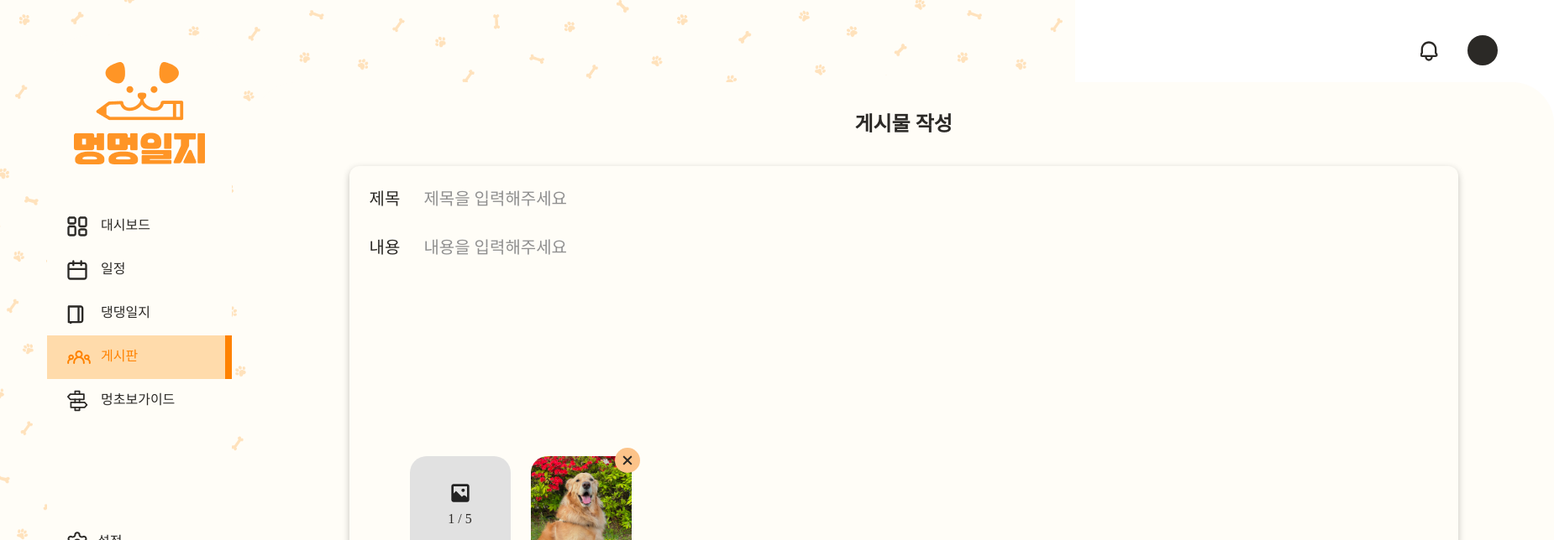
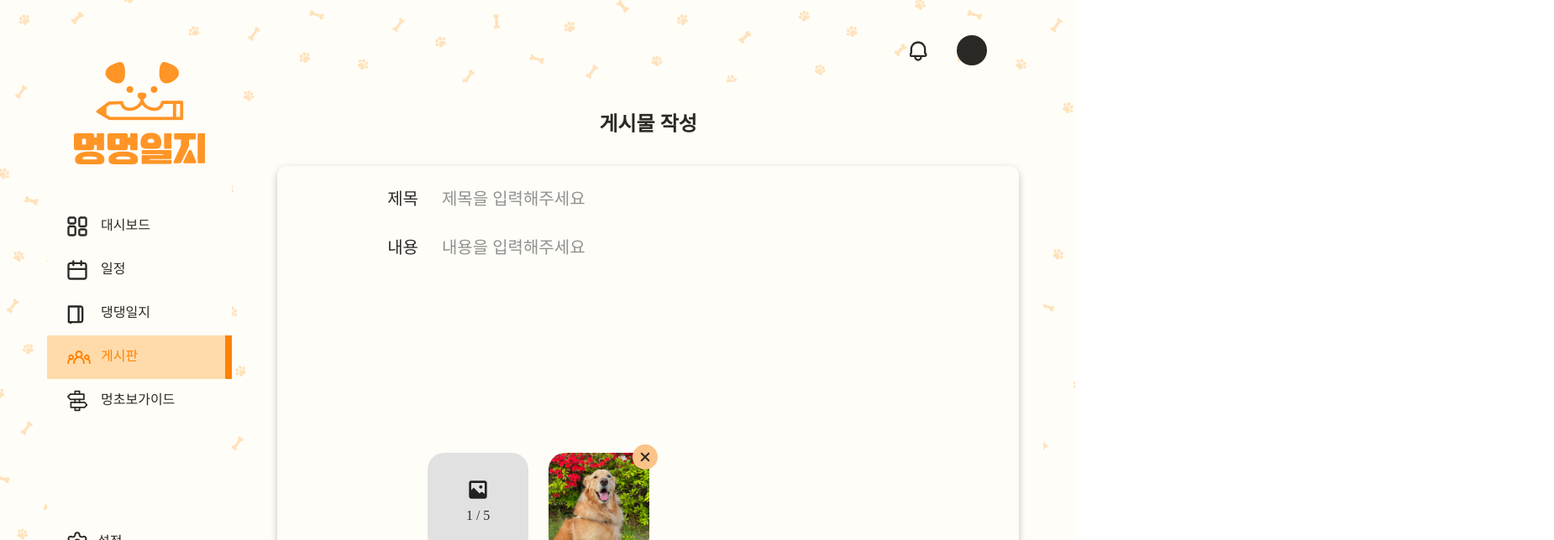
Before and after one commit to run3go/WEB4_5_404TNF_FE, a Next.js app: page /post/1/create in a window 1280 px wide. Shown: the top 644 px of the page at 84% size, 1850 px wide, since content can reach past the window. Built offline with nearby package versions, Linux system fonts and the light colour scheme.

Commit message:
💄Style: 게시글 작성 웹 반응형

```diff
--- a/src/app/post/[category]/create/page.tsx
+++ b/src/app/post/[category]/create/page.tsx
@@ -10,10 +10,10 @@ import MobilePostCreate from '@/components/post/MobilePostCreate';
 export default function PostCreate() {
   return (
     <>
-      <div className="hidden h-[800px] w-[1548px] flex-col items-center rounded-[50px] bg-[var(--color-background)] py-8 sm:flex">
+      <div className="hidden h-full w-full flex-col items-center rounded-[50px] bg-[var(--color-background)] py-8 sm:flex">
         <p className="text-center text-[24px] font-bold">게시물 작성</p>
-        <Card className="scrollbar-hidden mt-8 h-[694px] w-[1320px] overflow-y-auto px-[160px] pt-16">
-          <div className="flex gap-7 text-[20px] font-medium">
+        <Card className="scrollbar-hidden mt-8 h-full w-[69vw] overflow-y-auto pt-16">
+          <div className="flex gap-7 px-[8.37vw] text-[20px] font-medium">
             <label className="shrink-0 text-[20px] font-medium" htmlFor="title">
               제목
             </label>
@@ -23,13 +23,13 @@ export default function PostCreate() {
               placeholder="제목을 입력해주세요"
             />
           </div>
-          <div className="flex gap-7 pt-7 text-[20px] font-medium">
+          <div className="flex gap-7 px-[8.37vw] pt-7 text-[20px] font-medium">
             <label className="shrink-0" htmlFor="content">
               내용
             </label>
             <textarea
               id="content"
-              className="min-h-[240px] w-full resize-none placeholder:text-[#909090] focus:outline-none"
+              className="min-h-[236px] w-full resize-none placeholder:text-[#909090] focus:outline-none"
               onInput={(e) => {
                 e.currentTarget.style.height = 'auto';
                 e.currentTarget.style.height = `${e.currentTarget.scrollHeight}px`;
@@ -37,7 +37,7 @@ export default function PostCreate() {
               placeholder="내용을 입력해주세요"
             />
           </div>
-          <div className="mt-6 ml-12 flex gap-6">
+          <div className="mt-6 ml-12 flex gap-6 px-[8.37vw]">
             <div className="flex h-[120px] w-[120px] cursor-pointer flex-col items-center justify-center gap-2 rounded-[20px] bg-[#E1E1E1]">
               <Icon width="22px" height="22px" left="-301px" top="-121px" />
               <p className="text-[16px] font-medium">1 / 5</p>
```
